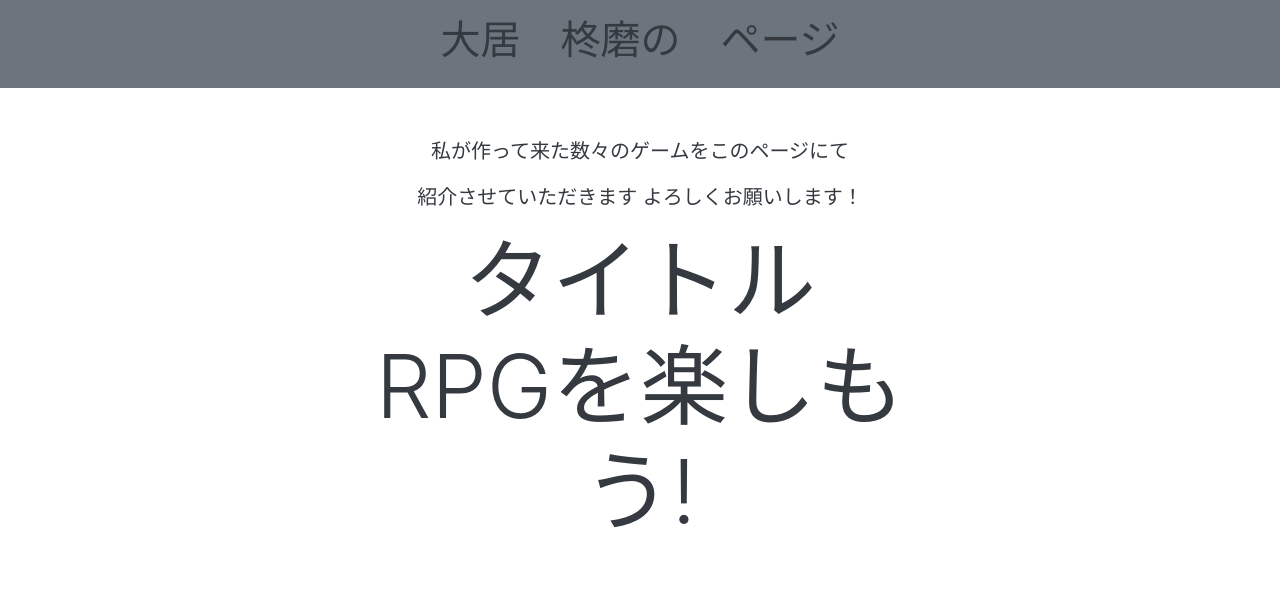
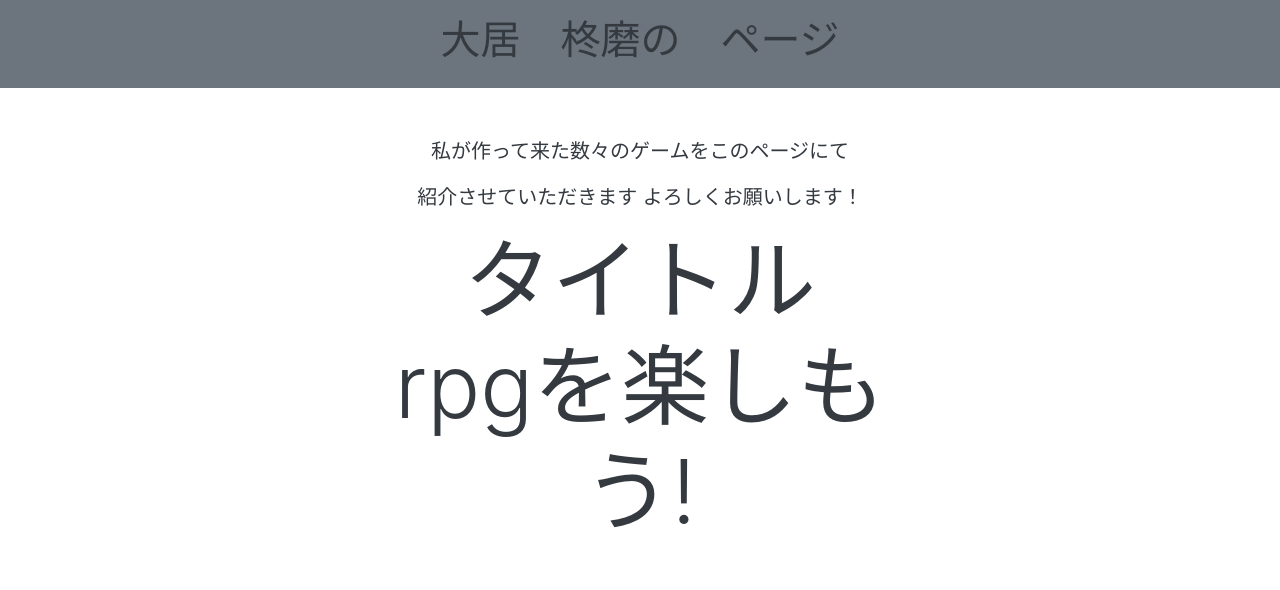
Before and after one commit to shumaoi/shumaoi.github.io, a plain HTML site: page index.html in a window 1280 px wide. Shown: the top 590 px of the page. Drawn offline with nearby package versions, Linux system fonts and the light colour scheme.

Commit message:
Update index.html

```diff
--- a/index.html
+++ b/index.html
@@ -29,7 +29,7 @@
           <!-- コメントはこうやって書くんだ　-->
 
          よろしくお願いします！</p>
-        <h2 class="display-2 mb-5" id="current-word">タイトル　RPGを楽しもう!</h2>
+        <h2 class="display-2 mb-5" id="current-word">タイトル　rpgを楽しもう!</h2>
 
 		<!-- 動画を入れる　-->
 
```
